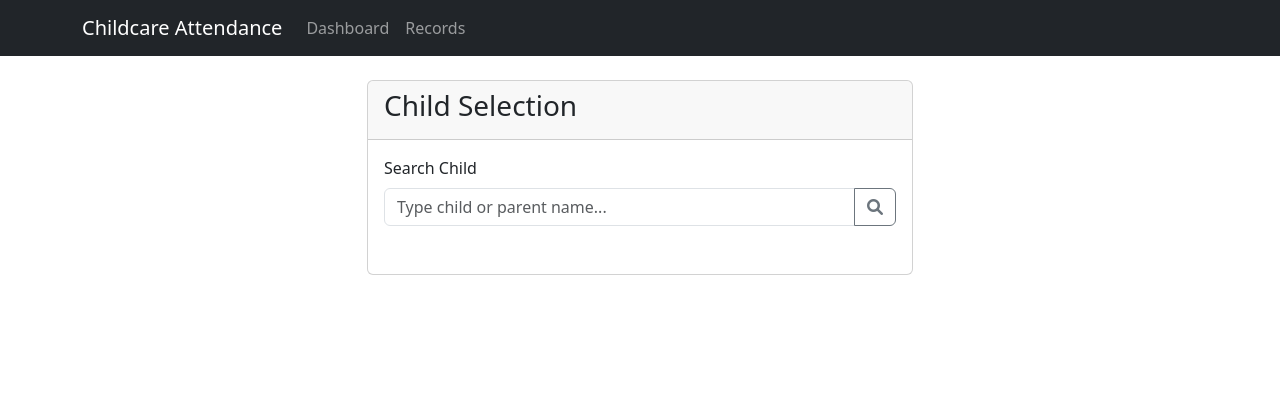
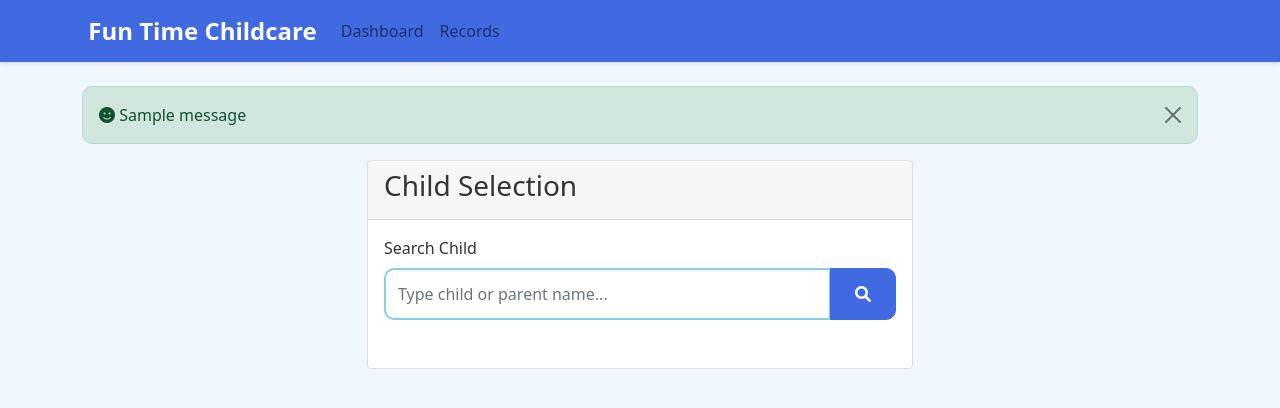
Before and after one commit to christopherece/childcare_attendace, a Django app: page / in a window 1280 px wide. Shown: the top 408 px of the page. Run offline with Django 5.2, Linux system fonts and the light colour scheme; tables that the repository leaves empty hold one stand-in row (values such as "Sample post"); one stand-in notice (Sample message) is shown.

Commit message:
Added success message

```diff
--- a/attendance/templates/attendance/base.html
+++ b/attendance/templates/attendance/base.html
@@ -1,17 +1,19 @@
 <!DOCTYPE html>
+{% load static %}
 <html lang="en">
 <head>
     <meta charset="UTF-8">
     <meta name="viewport" content="width=device-width, initial-scale=1.0">
-    <title>Childcare Attendance System</title>
-    <link href="https://cdn.jsdelivr.net/npm/bootstrap@5.3.0/dist/css/bootstrap.min.css" rel="stylesheet">
+    <title>🌟 Fun Time Childcare Attendance 🌟</title>
+    <link href="https://cdn.jsdelivr.net/npm/bootstrap@5.1.3/dist/css/bootstrap.min.css" rel="stylesheet">
     <link href="https://cdnjs.cloudflare.com/ajax/libs/font-awesome/6.0.0/css/all.min.css" rel="stylesheet">
+    <link href="{% static 'attendance/css/styles.css' %}" rel="stylesheet">
     {% block extra_css %}{% endblock %}
 </head>
 <body>
-    <nav class="navbar navbar-expand-lg navbar-dark bg-dark">
+    <nav class="navbar navbar-expand-lg navbar-light bg-pink">
         <div class="container">
-            <a class="navbar-brand" href="{% url 'attendance:dashboard' %}">Childcare Attendance</a>
+            <a class="navbar-brand" href="{% url 'attendance:dashboard' %}"><i class="fas fa-children"></i> Fun Time Childcare</a>
             <button class="navbar-toggler" type="button" data-bs-toggle="collapse" data-bs-target="#navbarNav">
                 <span class="navbar-toggler-icon"></span>
             </button>
@@ -29,6 +31,15 @@
     </nav>
 
     <div class="container mt-4">
+        {% if messages %}
+            {% for message in messages %}
+                <div class="alert alert-{{ message.tags }} alert-dismissible fade show" role="alert">
+                    <i class="fas fa-{{ message.tags|cut:'success'|cut:'error'|cut:'warning'|cut:'info'|add:'smile' }}"></i>
+                    {{ message }}
+                    <button type="button" class="btn-close" data-bs-dismiss="alert" aria-label="Close"></button>
+                </div>
+            {% endfor %}
+        {% endif %}
         {% block content %}{% endblock %}
     </div>
 
--- a/attendance/views.py
+++ b/attendance/views.py
@@ -1,5 +1,6 @@
 from django.shortcuts import render, redirect, get_object_or_404
 from django.http import JsonResponse
+from django.contrib import messages
 from .models import Child, Parent, Attendance
 from django.db.models import Q
 import json
@@ -12,30 +13,56 @@ def dashboard(request):
         if child_id:
             child = get_object_or_404(Child, id=child_id)
 
-            # Check if the child already has an attendance record for today
-            existing_attendance = Attendance.objects.filter(
+            # Get all attendance records for today
+            today_attendances = Attendance.objects.filter(
                 child=child,
                 created_at__date=timezone.now().date()
-            ).first()
+            ).order_by('timestamp')
 
-            if existing_attendance:
-                if action == 'sign_in':
+            # Check the number of records for today
+            if len(today_attendances) == 0:
+                # No records - must be sign in
+                if action == 'sign_out':
                     return render(request, 'attendance/dashboard.html', {
-                        'error_message': f"{child.name} already has an attendance record for today."
+                        'error_message': f"{child.name} is not signed in. Please sign in first."
                     })
-                # For sign out, create a new record instead of updating
+                # Create sign-in record
                 Attendance.objects.create(
                     child=child,
                     parent=child.parent
                 )
-                return redirect('attendance:attendance_records')
+                messages.success(request, f"{child.name} has been signed in successfully!")
+                return render(request, 'attendance/dashboard.html')
 
-            # Create new attendance record for sign-in
-            Attendance.objects.create(
-                child=child,
-                parent=child.parent
-            )
-            return redirect('attendance:attendance_records')
+            elif len(today_attendances) == 1:
+                # One record - can be either sign in or sign out
+                if action == 'sign_in':
+                    return render(request, 'attendance/dashboard.html', {
+                        'error_message': f"{child.name} is already signed in. Please sign out first."
+                    })
+                # Create sign-out record
+                Attendance.objects.create(
+                    child=child,
+                    parent=child.parent
+                )
+                messages.success(request, f"{child.name} has been signed out successfully!")
+                return render(request, 'attendance/dashboard.html')
+
+            elif len(today_attendances) == 2:
+                # Two records - already signed out
+                if action == 'sign_in':
+                    return render(request, 'attendance/dashboard.html', {
+                        'error_message': f"{child.name} is already signed out for today."
+                    })
+                # Already signed out - show error
+                return render(request, 'attendance/dashboard.html', {
+                    'error_message': f"{child.name} is already signed out for today."
+                })
+
+            # More than 2 records - should never happen
+            return render(request, 'attendance/dashboard.html', {
+                'error_message': f"Error: Too many attendance records for {child.name} today. Please contact support."
+            })
     return render(request, 'attendance/dashboard.html')
 
 def search_children(request):
--- /dev/null
+++ b/static/attendance/css/styles.css
@@ -0,0 +1,173 @@
+/* Base styles */
+body {
+    background-color: #f0f8ff;
+    color: #333;
+}
+
+/* Header */
+.navbar {
+    background-color: #4169e1;
+    box-shadow: 0 2px 4px rgba(0,0,0,0.1);
+}
+
+.navbar-brand {
+    color: white !important;
+    font-size: 1.5rem;
+    font-weight: bold;
+}
+
+/* Dashboard */
+.dashboard-container {
+    background-color: white;
+    border-radius: 15px;
+    padding: 2rem;
+    box-shadow: 0 4px 6px rgba(0,0,0,0.1);
+    margin-top: 2rem;
+}
+
+/* Search input */
+.form-control {
+    border-radius: 10px;
+    padding: 0.75rem;
+    border: 2px solid #87ceeb;
+}
+
+.form-control:focus {
+    border-color: #4169e1;
+    box-shadow: 0 0 0 0.2rem rgba(65, 105, 225, 0.25);
+}
+
+/* Search button */
+.btn-outline-secondary {
+    background-color: #4169e1;
+    border-color: #4169e1;
+    color: white;
+    border-radius: 10px;
+    padding: 0.5rem 1.5rem;
+}
+
+.btn-outline-secondary:hover {
+    background-color: #3050b3;
+    border-color: #3050b3;
+}
+
+/* Action buttons */
+.btn-group .btn {
+    border-radius: 10px;
+    padding: 0.5rem 1.5rem;
+    font-weight: bold;
+}
+
+.btn-outline-primary {
+    background-color: #4169e1;
+    border-color: #4169e1;
+    color: white;
+}
+
+.btn-outline-primary:hover {
+    background-color: #3050b3;
+    border-color: #3050b3;
+}
+
+.btn-outline-danger {
+    background-color: #ff69b4;
+    border-color: #ff69b4;
+    color: white;
+}
+
+.btn-outline-danger:hover {
+    background-color: #e34a8d;
+    border-color: #e34a8d;
+}
+
+/* Submit button */
+.btn-primary {
+    background-color: #4169e1;
+    border-color: #4169e1;
+    padding: 0.75rem 2rem;
+    font-weight: bold;
+    border-radius: 10px;
+}
+
+.btn-primary:hover {
+    background-color: #3050b3;
+    border-color: #3050b3;
+}
+
+/* Search results */
+.list-group-item {
+    border-radius: 10px;
+    margin-bottom: 0.5rem;
+    transition: all 0.3s ease;
+}
+
+.list-group-item:hover {
+    background-color: #f0f8ff;
+    transform: translateX(5px);
+}
+
+/* Status badges */
+.badge {
+    padding: 0.5rem 1rem;
+    border-radius: 20px;
+    font-weight: bold;
+}
+
+.badge.bg-primary {
+    background-color: #4169e1;
+}
+
+.badge.bg-success {
+    background-color: #ff69b4;
+}
+
+/* Tables */
+.table {
+    background-color: white;
+    box-shadow: 0 2px 4px rgba(0,0,0,0.1);
+    border-radius: 15px;
+    overflow: hidden;
+}
+
+.table th {
+    background-color: #4169e1;
+    color: white;
+    font-weight: bold;
+    text-align: center;
+}
+
+.table td {
+    vertical-align: middle;
+    text-align: center;
+}
+
+/* Alerts */
+.alert {
+    border-radius: 10px;
+    margin-bottom: 1rem;
+}
+
+/* Animations */
+.fade {
+    opacity: 0;
+    animation: fadeIn 0.5s ease-in-out forwards;
+}
+
+@keyframes fadeIn {
+    to {
+        opacity: 1;
+    }
+}
+
+/* Responsive design */
+@media (max-width: 768px) {
+    .dashboard-container {
+        margin: 1rem;
+        padding: 1rem;
+    }
+
+    .btn {
+        width: 100%;
+        margin-bottom: 0.5rem;
+    }
+}
```
Also changed, not shown: attendance/static/attendance/css/styles.css (added, +192 -0 lines), childcare/settings.py (+7 -0 lines).
